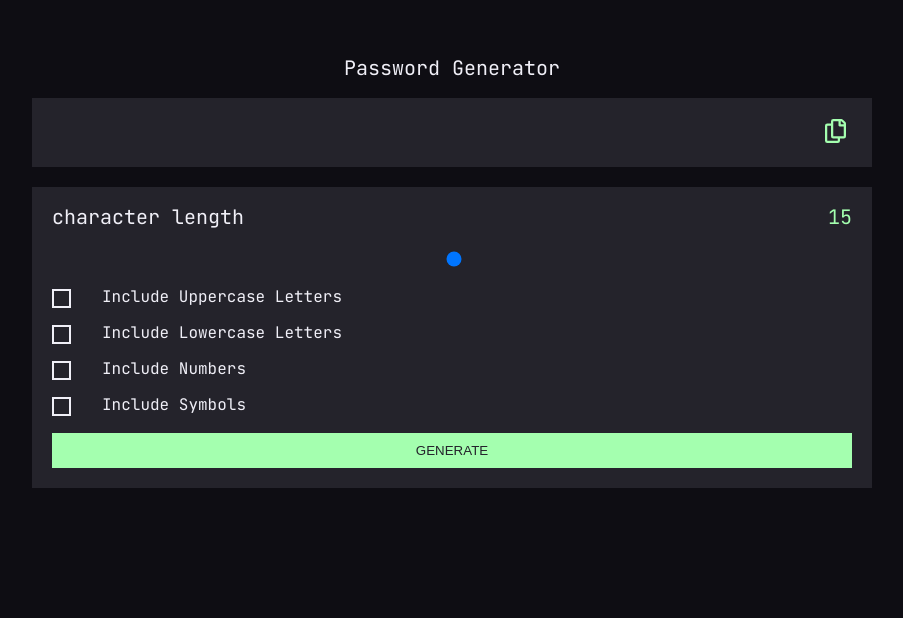
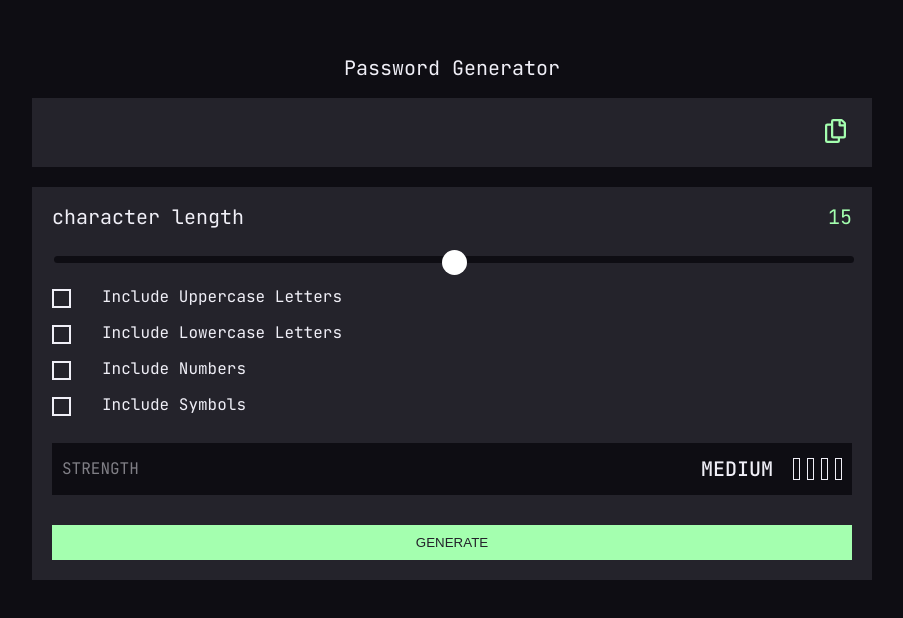
Before and after one commit to nicolenam/passwordGenerator, a React (Create React App) app: page / in a window 1280 px wide. Shown: the part 142-760 px from the top of the page, without its empty margins (188-1091 px from the left). Built offline with nearby package versions, Linux system fonts and the light colour scheme.

Commit message:
Added initial html and css code for evaluation component

```diff
--- a/src/App.css
+++ b/src/App.css
@@ -108,6 +108,8 @@ h1{
 	margin-bottom: 20px;
 }
 
+/* slider input for firefox browser */
+
 .slider[type='range'] {
 	-webkit-appearance: none;
 	width: 100%;
@@ -134,6 +136,25 @@ h1{
 	width: 20px;
 	height: 20px;
 	border-radius: 50%;
+}
+
+/* slider input for chrome browser */
+
+.slider[type="range"]::-webkit-slider-runnable-track {
+	height: 7px;
+	background: #0e0d13;
+	border-radius: 10px;
+}
+
+.slider[type="range"]::-webkit-slider-thumb {
+	-webkit-appearance: none;
+	height: 25px;
+	width: 25px;
+	border-radius: 50%;
+	border: none;
+	background: #ffffff;
+	cursor: pointer;
+	margin-top: -6px;
 }
 
 .optionsItem{
@@ -202,3 +223,44 @@ h1{
 	border: none;
 	background: #a4ffaf;
 }
+
+/* evaluation styles */
+
+.evaluation{
+	display: flex;
+	justify-content: space-between;
+	align-items: center;
+	background-color: #0e0d13;
+	color: #f0eff7;
+	padding: 15px 10px;
+	margin: 10px 0 30px;
+	text-transform: uppercase;
+}
+
+.evaluation h2{
+	opacity: .5;
+	font-size: 1rem;
+}
+
+.evaluation h3 {
+	padding-right: 20px;
+	font-weight: 500;
+}
+
+.resultContainer{
+	display: flex;
+	align-items: center;
+}
+
+.barContainer{
+	display: flex;
+	gap: 7px;
+}
+
+.bar{
+	width: 5px;
+	height: 20px;
+	border: 1px solid #f0eff7;
+}
+
+/* background-color: #fccb60; */
--- a/src/Components/Display.js
+++ b/src/Components/Display.js
@@ -6,8 +6,6 @@ const Display = ({password}) =>{
                 <button className="copyBtn" onClick={()=>{navigator.clipboard.writeText(password)}}>
                     <svg width="21" height="24" xmlns="http://www.w3.org/2000/svg"><path d="M20.341 3.091 17.909.659A2.25 2.25 0 0 0 16.319 0H8.25A2.25 2.25 0 0 0 6 2.25V4.5H2.25A2.25 2.25 0 0 0 0 6.75v15A2.25 2.25 0 0 0 2.25 24h10.5A2.25 2.25 0 0 0 15 21.75V19.5h3.75A2.25 2.25 0 0 0 21 17.25V4.682a2.25 2.25 0 0 0-.659-1.591ZM12.469 21.75H2.53a.281.281 0 0 1-.281-.281V7.03a.281.281 0 0 1 .281-.281H6v10.5a2.25 2.25 0 0 0 2.25 2.25h4.5v1.969a.282.282 0 0 1-.281.281Zm6-4.5H8.53a.281.281 0 0 1-.281-.281V2.53a.281.281 0 0 1 .281-.281H13.5v4.125c0 .621.504 1.125 1.125 1.125h4.125v9.469a.282.282 0 0 1-.281.281Zm.281-12h-3v-3h.451c.075 0 .147.03.2.082L18.667 4.6a.283.283 0 0 1 .082.199v.451Z" fill="#A4FFAF" /></svg>
                 </button>
-
-                {/* navigator.clipboard.writeText(text); */}
         </section>
     )
 }
--- a/src/Components/Evaluation.js
+++ b/src/Components/Evaluation.js
@@ -1,7 +1,16 @@
 const Evaluation = () =>{
     return(
-        <section>
-
+        <section className="evaluation">
+            <h2>Strength</h2>
+            <div className="resultContainer">
+                <h3>medium</h3>
+                <div className="barContainer">
+                    <div className="bar"></div>
+                    <div className="bar"></div>
+                    <div className="bar"></div>
+                    <div className="bar"></div>
+                </div>
+            </div>
         </section>
     )
 }
--- a/src/Components/Form.js
+++ b/src/Components/Form.js
@@ -8,7 +8,7 @@ const Form = ({setPassword}) =>{
     const [ optionsArr, setOptionsArr ] = useState([]);
 
     const handleChange = (e) =>{
-        setLength(e.target.value)
+        setLength(e.target.value);
     }
 
     const caseOne = [ "Lowercase Letters",  "Numbers", "Uppercase Letters" ];
```
